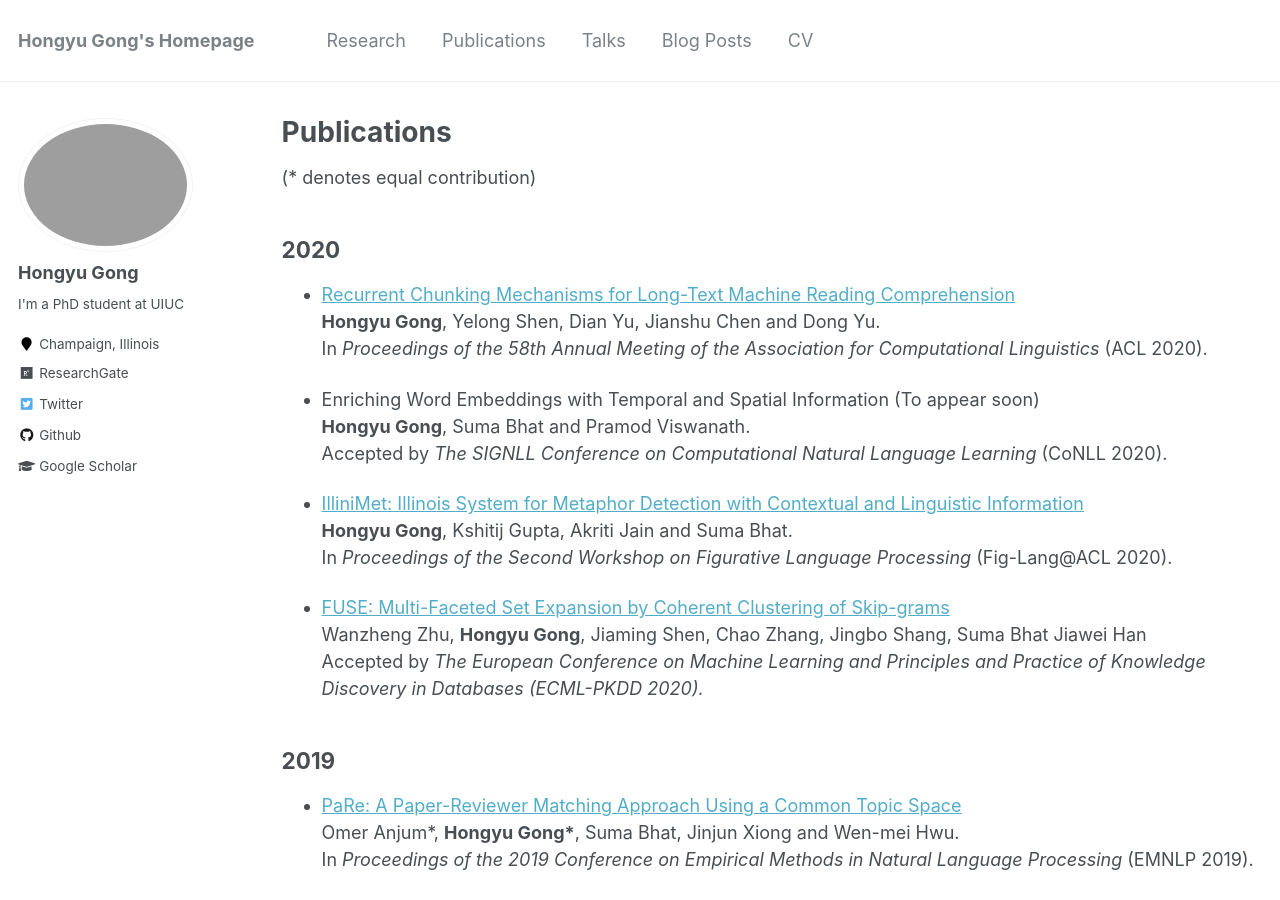
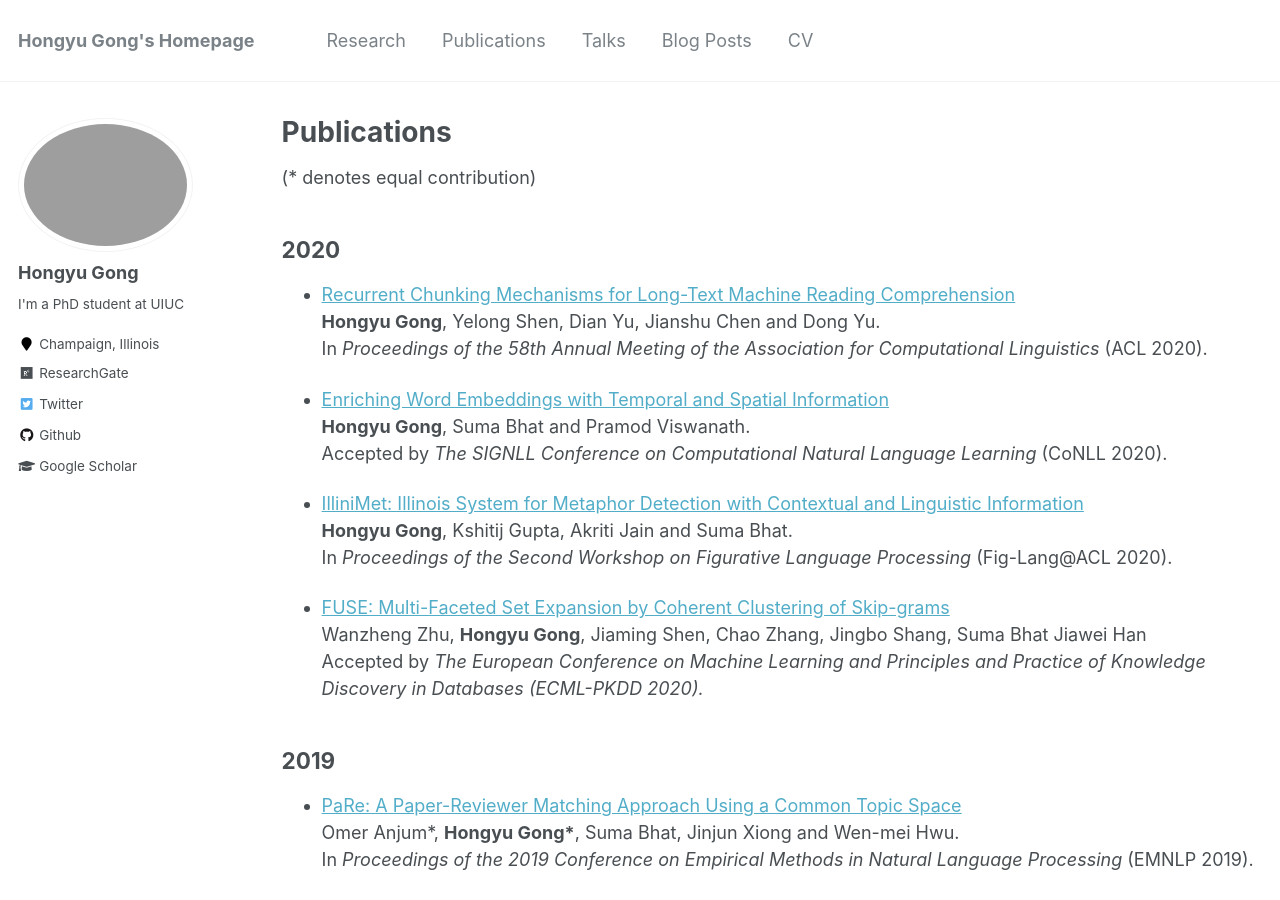
Before and after one commit to HongyuGong/HongyuGong.github.io, a Jekyll site: the page built from _pages/publications.md, in a window 1280 px wide and 900 px high. Built offline with Jekyll 4.4.1, drawn with Linux system fonts in a browser that asks for light colours.

Commit message:
Update publications.md

```diff
--- a/_pages/publications.md
+++ b/_pages/publications.md
@@ -22,7 +22,7 @@ author_profile: true
 <b>Hongyu Gong</b>, Yelong Shen, Dian Yu, Jianshu Chen and Dong Yu. <br>
 In <i>Proceedings of the 58th Annual Meeting of the Association for Computational Linguistics</i> (ACL 2020).
 
-* Enriching Word Embeddings with Temporal and Spatial Information (To appear soon) <br>
+* [Enriching Word Embeddings with Temporal and Spatial Information](Thttps://arxiv.org/abs/2010.00761) <br>
 <b>Hongyu Gong</b>, Suma Bhat and Pramod Viswanath. <br>
 Accepted by <i>The SIGNLL Conference on Computational Natural Language Learning</i> (CoNLL 2020).
 
```
